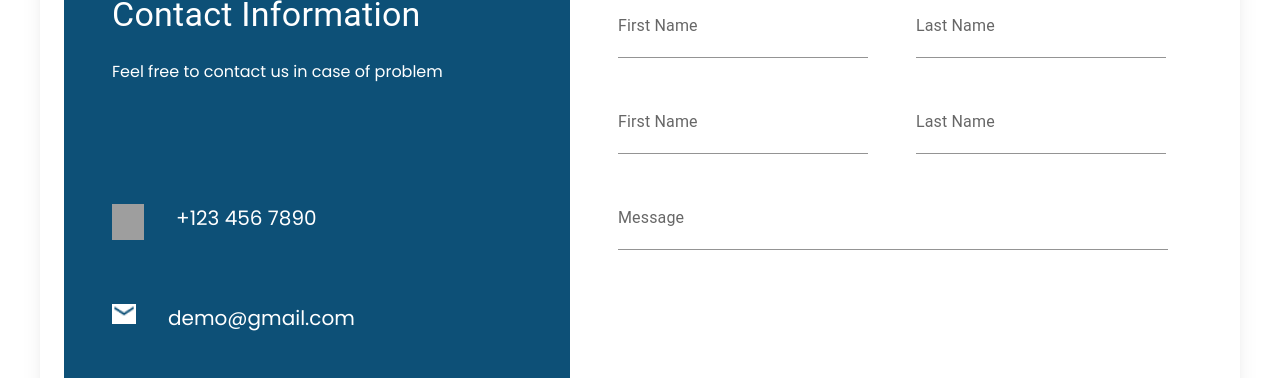
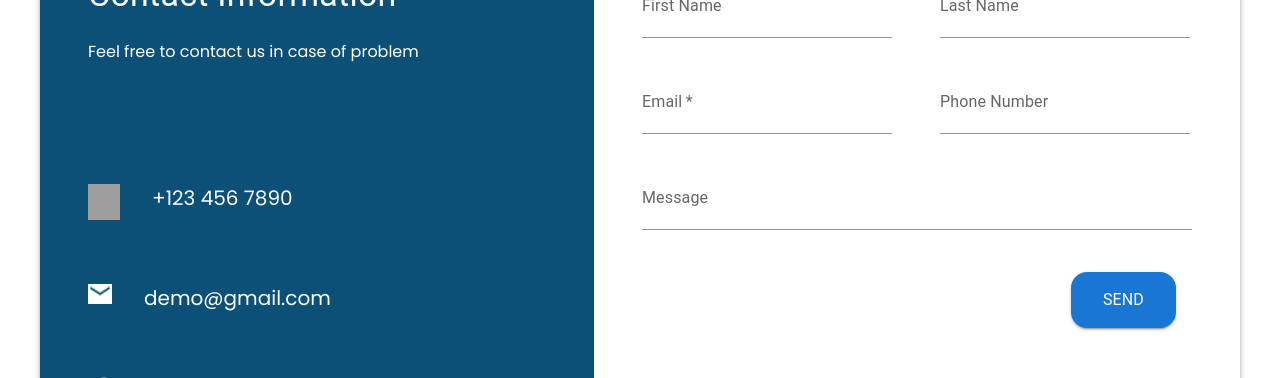
Before and after one commit to joshishikhar37/Dataspace, a Next.js app: page /contact in a window 1280 px wide. Shown: the part 1119-1497 px from the top of the page. Built offline with nearby package versions, Linux system fonts and the light colour scheme; grey boxes are pictures that could not be loaded.

Commit message:
maps and contact form

```diff
--- a/app/contact/page.tsx
+++ b/app/contact/page.tsx
@@ -2,6 +2,7 @@
 import Contactform from "@/components/contactform";
 import Contacthero from "@/components/contacthero";
 import React from "react";
+import { GoogleMapsEmbed } from "@next/third-parties/google";
 
 const Contact = () => {
   return (
@@ -11,6 +12,15 @@ const Contact = () => {
       <div className="flex justify-center mx-auto text-center my-12">
         <Contactform />
       </div>
+      <div className="flex justify-center my-12">
+        <GoogleMapsEmbed
+          apiKey="AIzaSyCbBnz_FHCJyL6Y6WwJ2m1CDj9K24Ij9Wc"
+          width={1200}
+          height={500}
+          mode="place"
+          q=" Sastra+Network+Solution+Inc ,Putalisadak, Kathmandu, NP"
+        />
+      </div>
     </main>
   );
 };
--- a/app/layout.tsx
+++ b/app/layout.tsx
@@ -29,8 +29,6 @@ export default function RootLayout({
         <div className="fixed top-[-0] w-full">
           <NavBar />
         </div>
-
-
         <Footer />
       </body>
     </html>
--- a/components/contactform.tsx
+++ b/components/contactform.tsx
@@ -1,24 +1,30 @@
 import React from "react";
 import TextField from "@mui/material/TextField";
-import { Box, Container, Typography } from "@mui/material";
+import { Box, Button, Checkbox, Container, Typography } from "@mui/material";
+import { relative } from "path";
 
 const Contactform = () => {
   return (
     <Container
-      className="rounded-xl text-white shadow-xl py-5 "
       sx={{
         display: "flex",
         flexDirection: "row",
-        margin: 0,
         text: "white",
+        position: "relative",
+        borderRadius: 6,
+        padding: "0px !important",
+        boxShadow: "4",
       }}
     >
       <Box
-        className="rounded-lg overflow-hidden relative"
         sx={{
           display: "flex",
           justifyContent: "center",
+          borderRadius: 6,
           alignItems: "start",
+          overflow: "hidden",
+          color: "white",
+          position: "relative",
           backgroundColor: "#0D5077",
           flexDirection: "column",
           padding: 6,
@@ -76,9 +82,11 @@ const Contactform = () => {
         <div className="flex gap-12">
           <Box>
             <TextField
+              required
               sx={{ minWidth: 250, paddingTop: "16px" }}
               id="standard-basic"
-              label="First Name"
+              label="Email"
+              type="email"
               variant="standard"
             />
           </Box>
@@ -86,7 +94,8 @@ const Contactform = () => {
             <TextField
               sx={{ minWidth: 250, paddingTop: "16px" }}
               id="standard-basic"
-              label="Last Name"
+              label="Phone Number"
+              type="number"
               variant="standard"
             />
           </Box>
@@ -102,6 +111,14 @@ const Contactform = () => {
             />
           </Box>
         </div>
+        <div className="absolute bottom-80 right-16">
+          <Button
+            variant="contained"
+            sx={{ paddingX: 4, paddingY: 2, borderRadius: 4 }}
+          >
+            <Typography>Send</Typography>
+          </Button>
+        </div>
       </Box>
     </Container>
   );
--- a/components/contacthero.tsx
+++ b/components/contacthero.tsx
@@ -48,7 +48,7 @@ const Contacthero = () => {
   };
 
   // Calculate opacity based on scroll position
-  const opacity = 1 - scrollPosition / window.innerHeight;
+  const opacity = 1.5 - scrollPosition / window.innerHeight;
 
   const imgStyles = {
     width: "100vw",
--- /dev/null
+++ b/components/map.tsx
@@ -0,0 +1,14 @@
+import { GoogleMapsEmbed } from "@next/third-parties/google";
+
+function Map() {
+  return (
+    <GoogleMapsEmbed
+      apiKey="AIzaSyCbBnz_FHCJyL6Y6WwJ2m1CDj9K24Ij9Wc"
+      width={900}
+      height={300}
+      mode="place"
+      q=" Sastra+Network+Solution+Inc ,Putalisadak, Kathmandu, NP"
+    />
+  );
+}
+export default Map;
--- a/package.json
+++ b/package.json
@@ -13,6 +13,7 @@
     "@emotion/styled": "^11.11.5",
     "@mui/material": "^5.15.15",
     "@next/font": "^14.1.4",
+    "@next/third-parties": "^14.1.4",
     "@splidejs/splide": "^4.1.4",
     "axios": "^1.6.7",
     "cookies": "^0.9.1",
```
Also changed, not shown: 1 other file (tests, documents, lock files or other folders).
